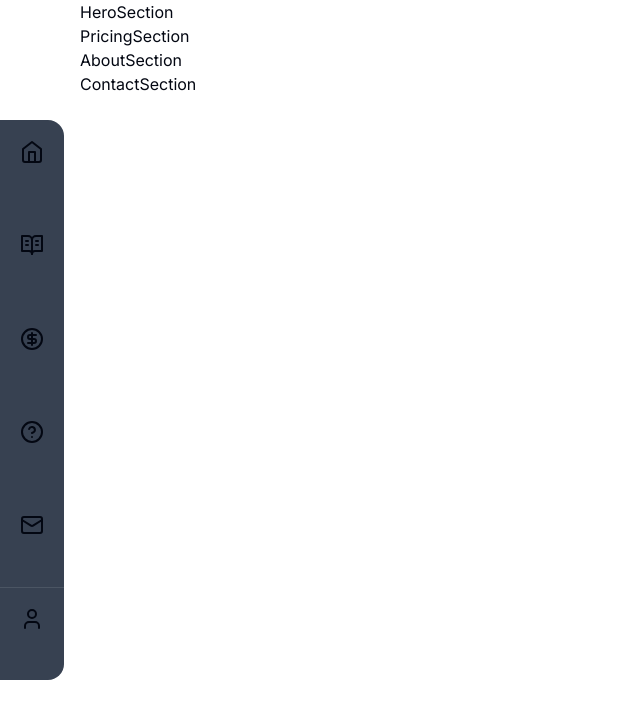
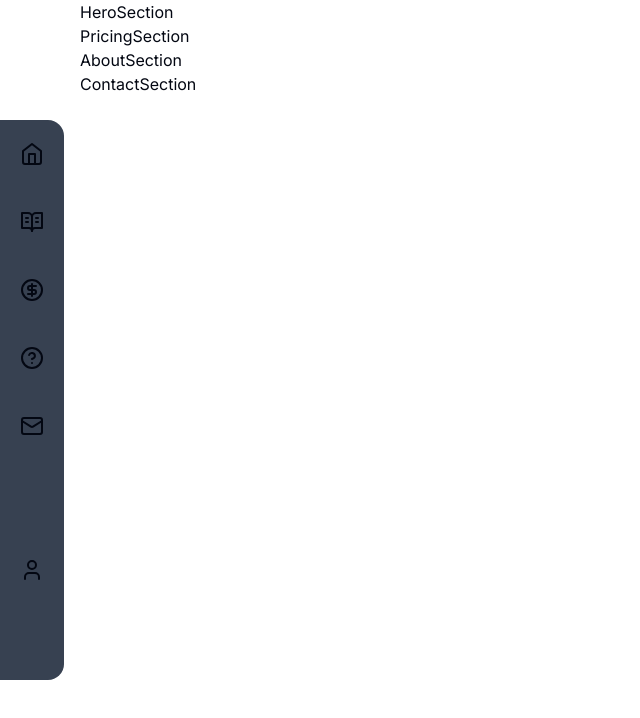
Before and after one commit to hopeVaughn/whatchagot, a Next.js app: page / in a window 1280 px wide. Shown: the top 718 px of the page, without its empty margins (0-640 px from the left). Built offline with nearby package versions, Linux system fonts and the light colour scheme.

Commit message:
update navbar component

```diff
--- a/components/Navbar.tsx
+++ b/components/Navbar.tsx
@@ -5,38 +5,40 @@ import Link from 'next/link';
 
 const Navbar = () => {
   return (
-    // Fixed positioning on the left, with full height on small screens and vertically centered on lg and md screens
     <nav className="fixed top-0 left-0 lg:top-1/2 md:top-1/2 lg:-translate-y-1/2 md:-translate-y-1/2 lg:h-[70%] md:h-[70%] sm:h-full w-16 z-10 rounded-r-2xl">
-      {/* // Full height container with flexible box layout, vertically and horizontally centered items */}
-      <div className="flex flex-col  h-full bg-gray-700  rounded-r-2xl">
-        {/* // Links with border dividers */}
-        <Link href="#home" className="w-full flex-grow">
-          <div className="flex items-center justify-center w-full h-16  hover:bg-gray-600">
+      <div className="flex flex-col justify-between h-full bg-gray-700 rounded-r-2xl">
+        {/* All links except the last one will grow to fill the space evenly */}
+        <div className="flex flex-col flex-grow">
+          <Link href="#home" className="w-full flex-1">
+            <div className="flex items-center justify-center w-full h-full rounded-r-2xl hover:bg-gray-600">
               <Home />
             </div>
           </Link>
-        <Link href="#community" className="w-full flex-grow">
-          <div className="flex items-center justify-center w-full h-16 hover:bg-gray-600">
+          <Link href="#community" className="w-full flex-1">
+            <div className="flex items-center justify-center w-full h-full hover:bg-gray-600">
               <BookOpenText />
             </div>
           </Link>
-        <Link href="#pricing" className="w-full flex-grow">
-          <div className="flex items-center justify-center w-full h-16 hover:bg-gray-600">
+          <Link href="#pricing" className="w-full flex-1">
+            <div className="flex items-center justify-center w-full h-full hover:bg-gray-600">
               <CircleDollarSign />
             </div>
           </Link>
-        <Link href="#faq" className="w-full flex-grow">
-          <div className="flex items-center justify-center w-full h-16 hover:bg-gray-600">
+          <Link href="#faq" className="w-full flex-1">
+            <div className="flex items-center justify-center w-full h-full hover:bg-gray-600">
               <HelpCircle />
             </div>
           </Link>
-        <Link href="#contact" className="w-full flex-grow">
-          <div className="flex items-center justify-center w-full h-16  hover:bg-gray-600">
+          <Link href="#contact" className="w-full flex-1">
+            <div className="flex items-center justify-center w-full h-full hover:bg-gray-600">
               <Mail />
             </div>
           </Link>
-        <Link href="#contact" className="w-full flex-grow">
-          <div className="flex items-center justify-center w-full h-16 border-t border-gray-600 hover:bg-gray-600">
+        </div>
+
+        {/* This link will be pushed to the bottom */}
+        <Link href="#profile" className="w-full flex-1">
+          <div className="flex items-center justify-center w-full h-full rounded-r-2xl hover:bg-gray-600">
             <User />
           </div>
         </Link>
```
Lines whose indentation alone changed are shown as unchanged.
